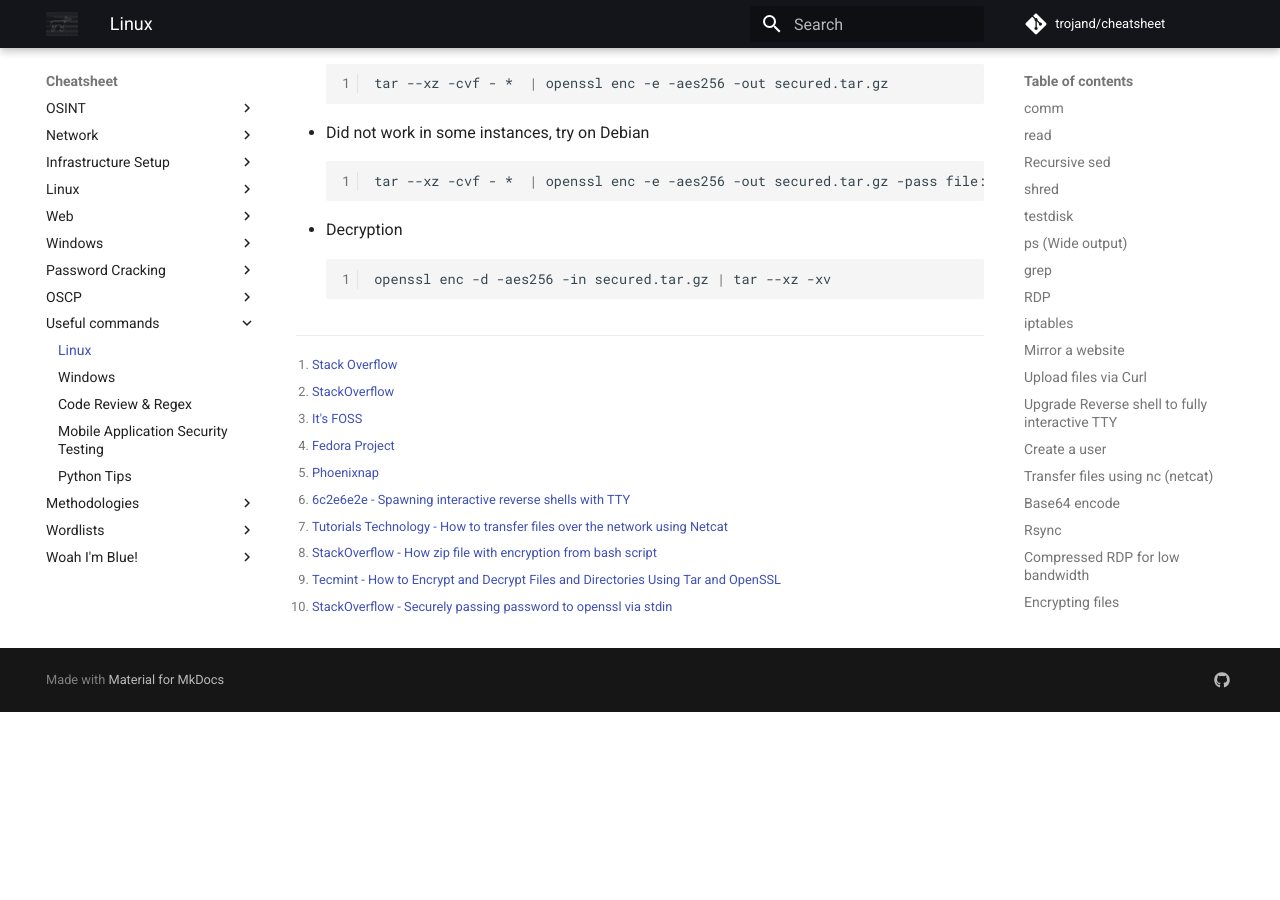
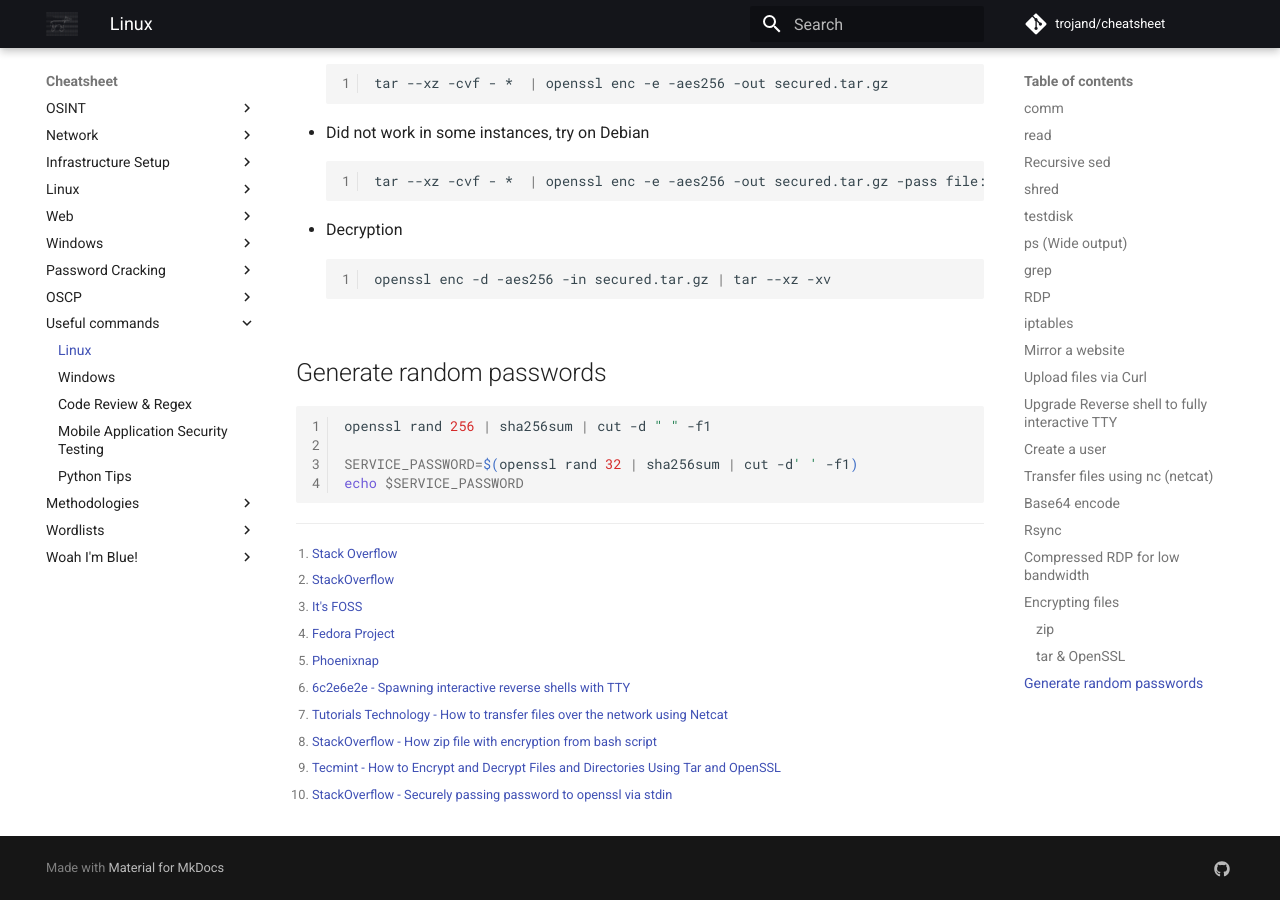
Before and after one commit to trojand/cheatsheet, an MkDocs documentation site: the page built from docs/Useful_Commands/Linux.md, in a window 1280 px wide and 900 px high, scrolled down 5538 px. Built offline with MkDocs 1.6.1 and Material for MkDocs 9.7.7, drawn with Linux system fonts in a browser that asks for light colours; comment, search, counter and statistics services are not loaded; before the commit the page ends 6250 px from its top, so only the background shows below that.

Commit message:
Update Linux.md

````diff
--- a/docs/Useful_Commands/Linux.md
+++ b/docs/Useful_Commands/Linux.md
@@ -213,6 +213,13 @@ tar --xz -cvf - *  | openssl enc -e -aes256 -out secured.tar.gz -pass file:<( ec
 openssl enc -d -aes256 -in secured.tar.gz | tar --xz -xv
 ```
 
+## Generate random passwords
+```bash
+openssl rand 256 | sha256sum | cut -d " " -f1
+
+SERVICE_PASSWORD=$(openssl rand 32 | sha256sum | cut -d' ' -f1)
+echo $SERVICE_PASSWORD
+```
 
 [^1]: [Stack Overflow](https://stackoverflow.com/questions/3724786/how-to-diff-two-file-lists-and-ignoring-place-in-list)
 [^2]: [StackOverflow](https://stackoverflow.com/questions/1583219/how-to-do-a-recursive-find-replace-of-a-string-with-awk-or-sed)
````
